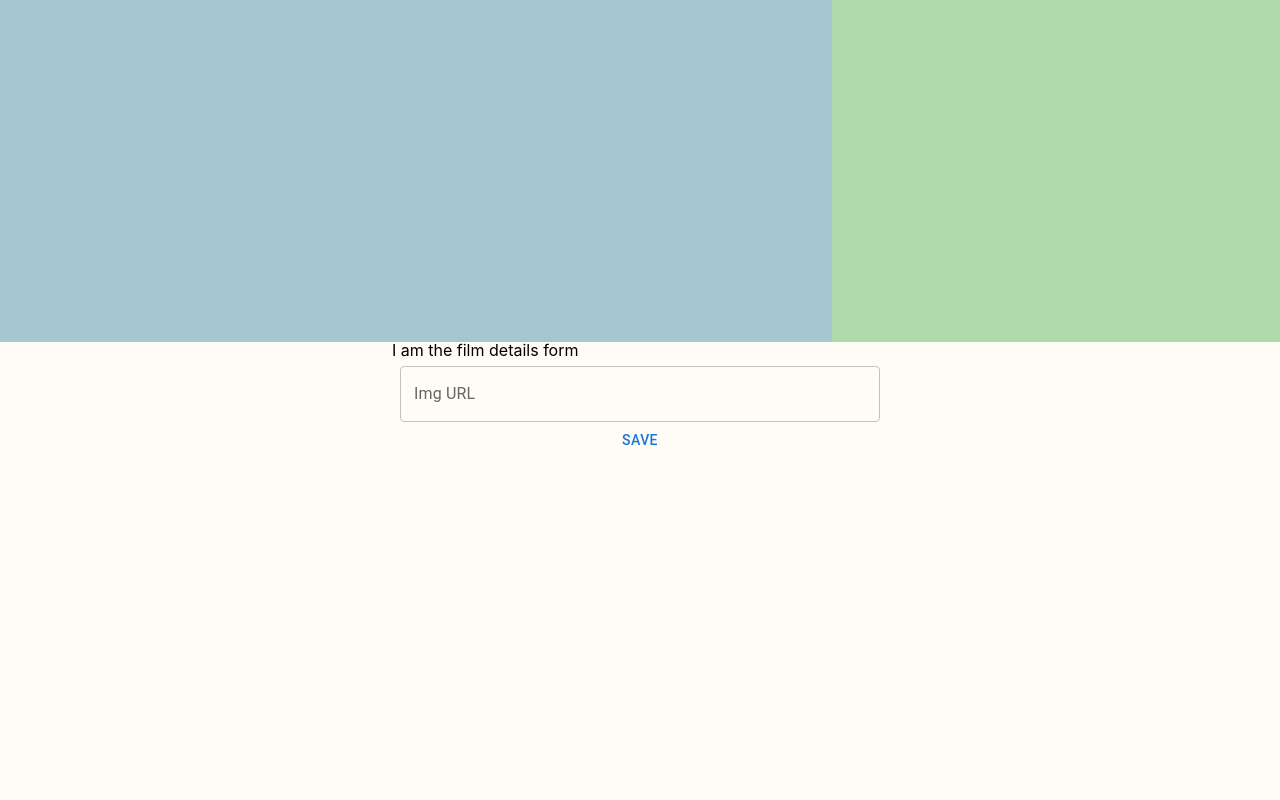
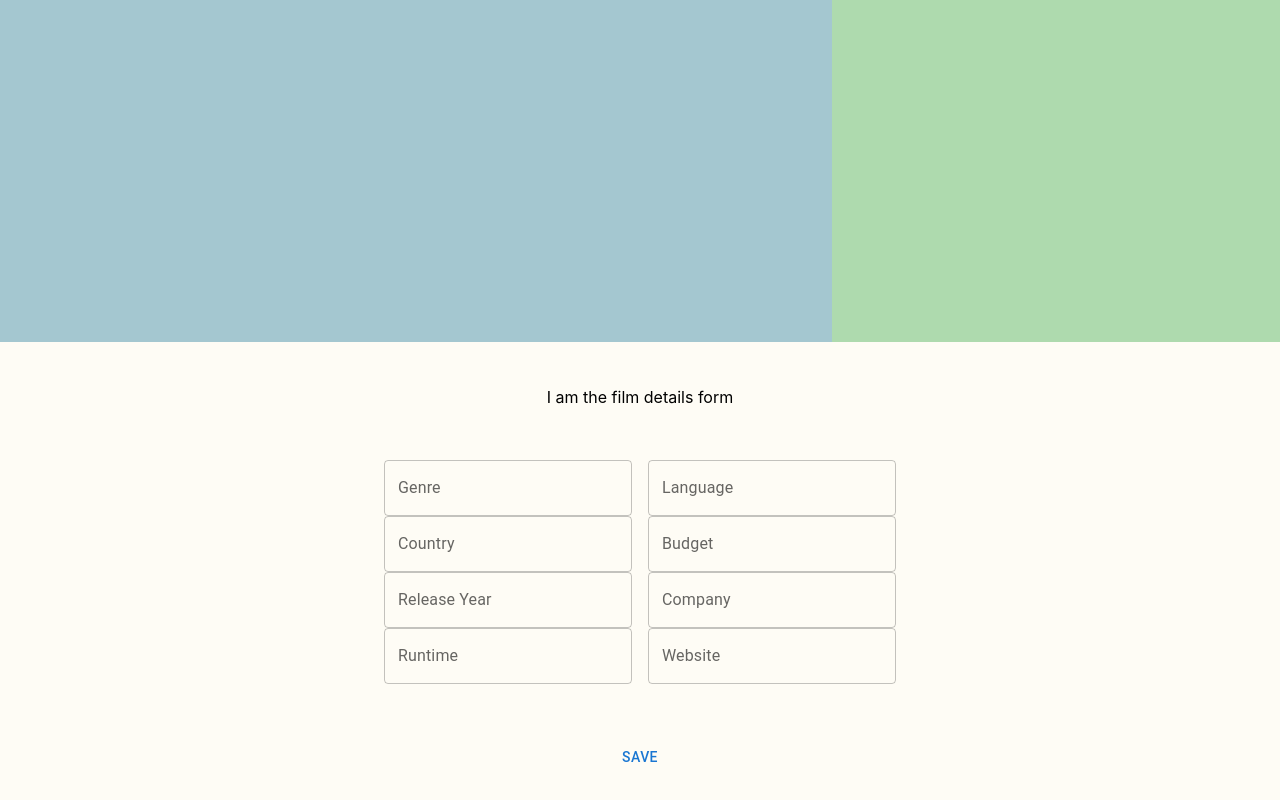
Before and after one commit to ninabrissey/your-epk, a React (Create React App) app: page /edit/1 in a window 1280 px wide. Shown: the part 1387-2187 px from the top of the page. Before the commit the page ends 1854 px from the top, so only its background shows below. Built offline with nearby package versions, Linux system fonts and the light colour scheme; no server answers.

Commit message:
Add input fields for all pieces of data

```diff
--- a/src/components/FilmDetails/FilmDetailsForm.tsx
+++ b/src/components/FilmDetails/FilmDetailsForm.tsx
@@ -5,6 +5,13 @@ import Button from '@mui/material/Button';
 
 const FilmDetailsForm = ({ addFilmInfo } : any) => {
   const [genre, setGenre] = useState<string>('')
+  const [country, setCountry] = useState<string>('')
+  const [releaseYear, setReleaseYear] = useState<string>('')
+  const [runtime, setRuntime] = useState<string>('')
+  const [language, setLanguage] = useState<string>('')
+  const [budget, setBudget] = useState<string>('')
+  const [website, setWebsite] = useState<string>('')
+  const [company, setCompany] = useState<string>('')
 
 
   const handleSubmit = () => {
@@ -15,23 +22,86 @@ const FilmDetailsForm = ({ addFilmInfo } : any) => {
   }
 
   return (
-    <form>
+    <form className='film-details-form-1'>
       <p>I am the film details form</p>
-      <FormControl sx={{ m: 1, minWidth: 480 }}>
+      <div>
+
+        <FormControl sx={{ m: 1, minWidth: 120 }} className='form-section'>
           <TextField
             id="outlined-multiline-flexible"
-          label="Img URL"
+            label="Genre"
             type='text'
             name='genre'
             value={genre}
             onChange={(e) => setGenre(e.target.value)}
           />
+          <TextField
+            id="outlined-multiline-flexible"
+            label="Country"
+            type='text'
+            name='country'
+            value={country}
+            onChange={(e) => setCountry(e.target.value)}
+          />
+          <TextField
+            id="outlined-multiline-flexible"
+            label="Release Year"
+            type='text'
+            name='releaseYear'
+            value={releaseYear}
+            onChange={(e) => setReleaseYear(e.target.value)}
+          />
+          <TextField
+            id="outlined-multiline-flexible"
+            label="Runtime"
+            type='text'
+            name='runtime'
+            value={runtime}
+            onChange={(e) => setRuntime(e.target.value)}
+          />
+          </FormControl>
+          <FormControl sx={{ m: 1, minWidth: 120 }} className='form-section'>
+          <TextField
+            id="outlined-multiline-flexible"
+            label="Language"
+            type='text'
+            name='language'
+            value={language}
+            onChange={(e) => setLanguage(e.target.value)}
+          />
+          <TextField
+            id="outlined-multiline-flexible"
+            label="Budget"
+            type='text'
+            name='budget'
+            value={budget}
+            onChange={(e) => setBudget(e.target.value)}
+          />
+          <TextField
+            id="outlined-multiline-flexible"
+            label="Company"
+            type='text'
+            name='company'
+            value={company}
+            onChange={(e) => setCompany(e.target.value)}
+          />
+          <TextField
+            id="outlined-multiline-flexible"
+            label="Website"
+            type='text'
+            name='website'
+            value={website}
+            onChange={(e) => setWebsite(e.target.value)}
+          />
+          </FormControl>
+          </div>
           <Button
             variant="text"
             onClick={handleSubmit}
             >save
           </Button>
-      </FormControl>
+
+
     </form>
   )
 }
```
Lines whose indentation alone changed are shown as unchanged.
